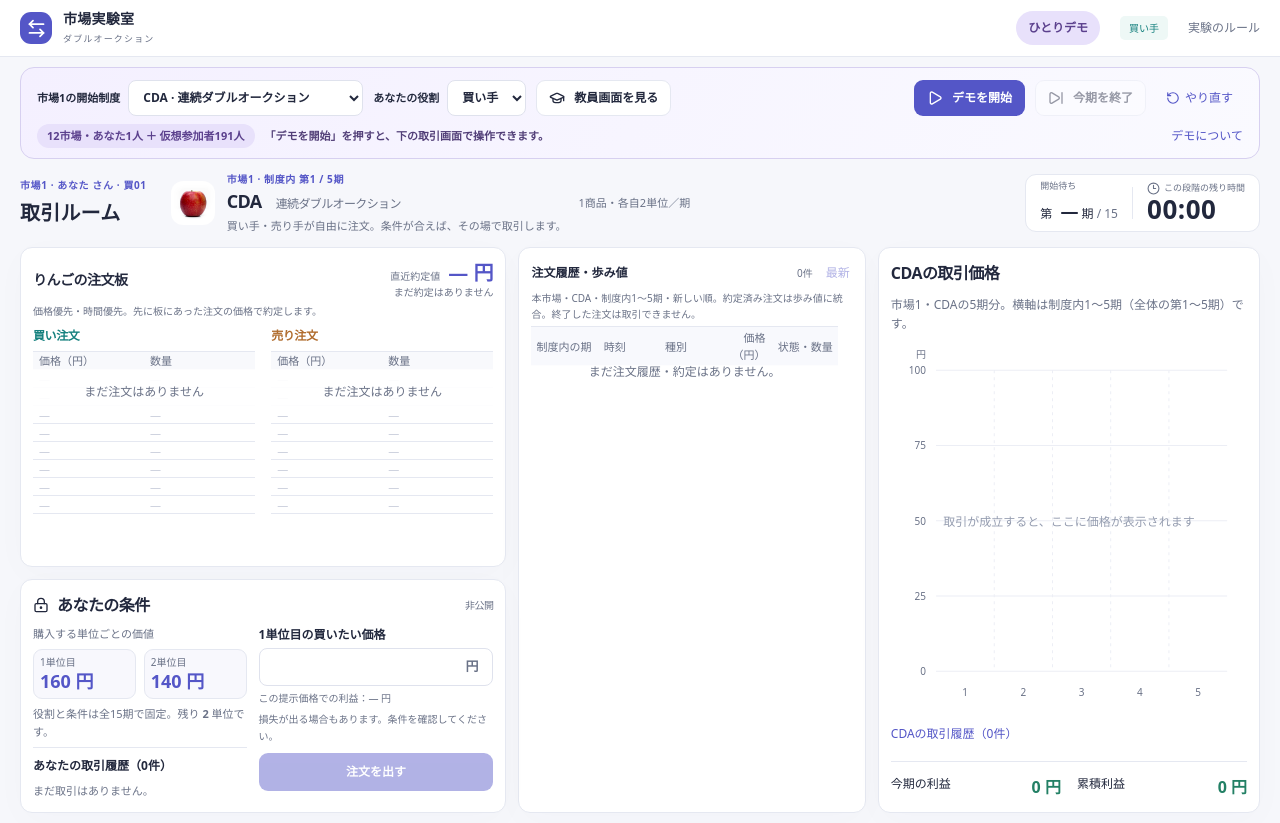
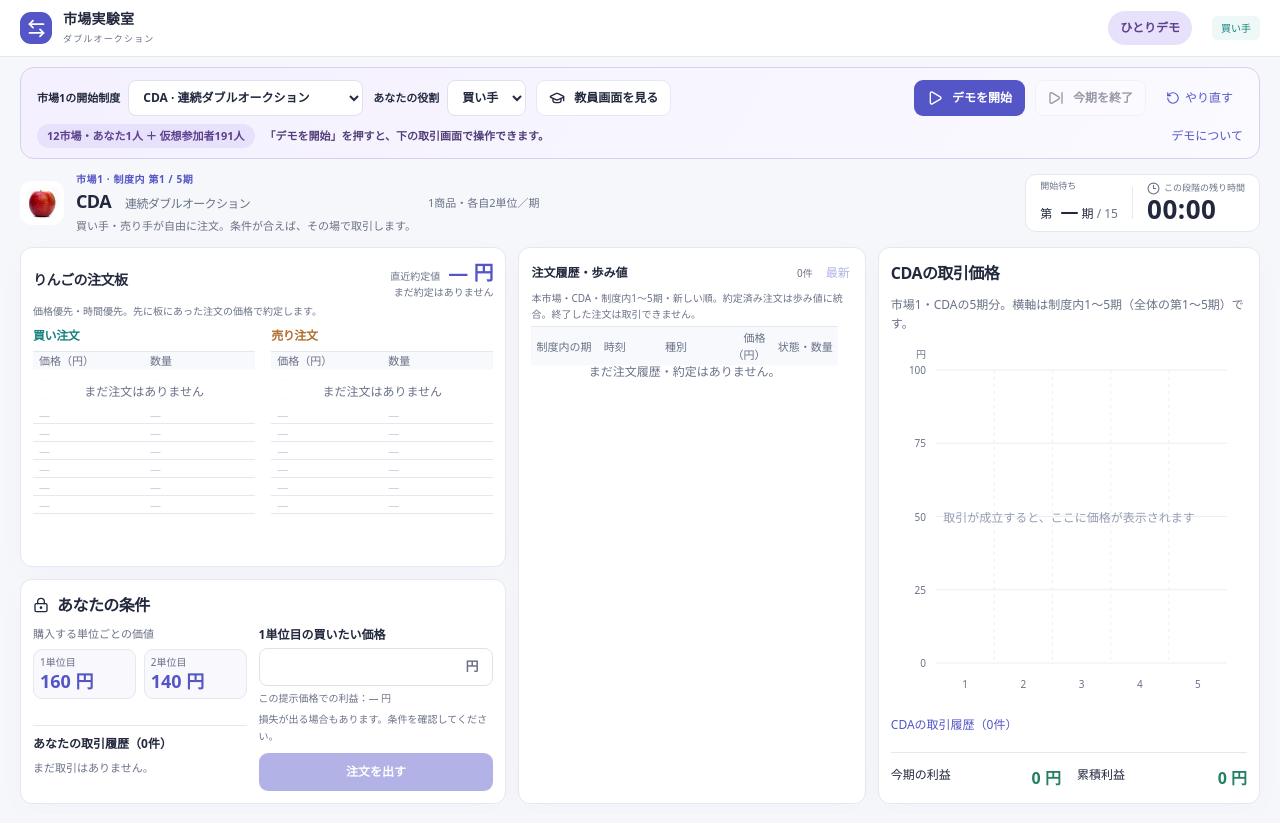
Before and after one commit to DKshawn/Double_Auction, a Next.js app: page /demo in a window 1280 px wide. Built offline with nearby package versions, Linux system fonts and the light colour scheme.

Commit message:
Refine study room headings and student condition labels

```diff
--- a/src/components/study-room.tsx
+++ b/src/components/study-room.tsx
@@ -1,7 +1,6 @@
 "use client";
 
 import Image from "next/image";
-import Link from "next/link";
 import { useState, type ReactNode } from "react";
 import {
   Clock3,
@@ -153,21 +152,16 @@ export function StudyRoom({
         <span className={`role-tag ${teacher ? "teacher" : view.me.role}`}>
           {teacher ? "教員" : view.me.role === "buyer" ? "買い手" : "売り手"}
         </span>
-        <Link href="/guide" target="_blank" className="quiet-link">
-          実験のルール
-        </Link>
       </Header>
       <main className="room-main study-main">
         {toolbar}
         <div className="room-heading study-room-context">
-          <div>
-            <div className="eyebrow">
-              {teacher
-                ? "教員用ダッシュボード"
-                : `市場${market.id} · ${view.me.nickname} さん · ${view.me.alias}`}
+          {teacher && (
+            <div className="study-room-title">
+              <div className="eyebrow">教員用ダッシュボード</div>
+              <h1>{view.config.title}</h1>
             </div>
-            <h1>{teacher ? view.config.title : "取引ルーム"}</h1>
-          </div>
+          )}
           <section className="study-institution">
             <Image
               src="/fruits/apple.jpg"
@@ -590,7 +584,7 @@ function StudentConditions({
       }
     >
       <h2>
-        <LockKeyhole size={16} /> あなたの条件 <small>非公開</small>
+        <LockKeyhole size={16} /> {view.me.nickname}の条件
       </h2>
       <div className="study-private-values">
         <p>
@@ -608,9 +602,6 @@ function StudentConditions({
             </div>
           ))}
         </div>
-        <p className="muted">
-          役割と条件は全15期で固定。残り <b>{2 - study.unitsUsed}</b> 単位です。
-        </p>
       </div>
       <div className="study-private-order">
         <StudentOrder
--- a/src/styles/study.css
+++ b/src/styles/study.css
@@ -1483,14 +1483,14 @@
     align-items: center;
     gap: 12px;
   }
-  .study-room-context > div:first-child {
+  .study-room-context > .study-room-title {
     flex: 1;
   }
   .study-room-context .study-institution {
-    order: 3;
     flex-basis: 100%;
   }
   .study-room-context .round-display {
+    margin-left: auto;
     width: auto;
     gap: 8px;
   }
```
